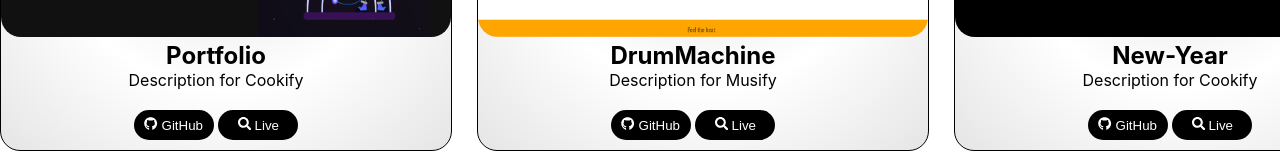
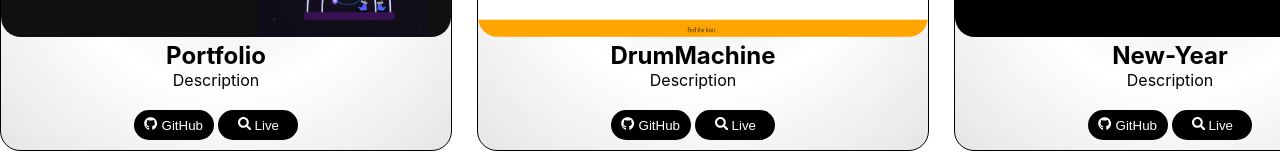
Before and after one commit to Gowtham-017/My_Project_Heap, a React (Create React App) app: page / in a window 1280 px wide. Shown: the part 373-533 px from the top of the page. Built offline with nearby package versions, Linux system fonts and the light colour scheme.

Commit message:
Update Project.js

```diff
--- a/src/components/pages/Project.js
+++ b/src/components/pages/Project.js
@@ -16,19 +16,19 @@ import newyear from '../assets/newyear.png';
 import pythonandexcel from '../assets/pythonandexcel.png';
 const Project = () => {
     const [projectsData] = useState([
-        { imgsrc: portfolio, title: "Portfolio", description: "Description for Cookify", github: "https://github.com/Gowtham-017/Portfolio/", live: "https://gowthamk29.netlify.app/", },
-        { imgsrc: drummachine, title: "DrumMachine", description: "Description for Musify" , github: "https://github.com/Gowtham-017/DrumMachine", live: "https://www.google.com/",},
-        { imgsrc: newyear, title: "New-Year", description: "Description for Cookify" , github: "https://github.com/Gowtham-017/New_Year_2024", live: "https://www.google.com/",},
-        { imgsrc: lightbulb, title: "Light-Bulb", description: "Description for Cookify" , github: "https://github.com/Gowtham-017/Light_Bulb", live: "https://lightbulb17.netlify.app/",},
-        { imgsrc: mycompany, title: "My-Company", description: "Description for Cookify", github: "https://github.com/Gowtham-017/mycompany", live: "https://www.google.com/", },
-        { imgsrc: alarmclock, title: "Alarm-Clock", description: "Description for Cookify" , github: "https://github.com/Gowtham-017/Alarm_Clock", live: "https://alarm-clock-model.netlify.app/",},
-        { imgsrc: quotegenerator, title: "Random-Quotes", description: "Description for Cookify", github: "https://github.com/Gowtham-017/Random-Quotes", live: "https://quotesgen-random.netlify.app/", },
-        { imgsrc: kidsapp, title: "Kids-ColorApp", description: "Description for Musify" , github: "https://github.com/Gowtham-017/Color_App_Kids", live: "https://kids-color.netlify.app/",},
-        { imgsrc: playlistmanager, title: "PlayList-Manager", description: "Description for Musify" , github: "https://github.com/Gowtham-017/PlayList_Manager", live: "https://www.google.com/",},
-        { imgsrc: fakeproduct, title: "FakeProduct-Detector", description: "Description for Cookify" , github: "https://github.com/Gowtham-017/FakeProduct_Manager", live: "https://www.google.com/",},
-        { imgsrc: calculator, title: "Calculator", description: "Description for Musify", github: "https://github.com/Gowtham-017/Simple-Calculator", live: "https://easycalci.netlify.app/", },
-        { imgsrc: internshipmanager, title: "Internship-Manager", description: "Description for Cookify" , github: "https://github.com/Gowtham-017/Internship_Manager", live: "https://www.google.com/",},
-        { imgsrc: pythonandexcel, title: "Python-Excel", description: "Description for Cookify" , github: "https://github.com/Gowtham-017/Python_and_Excel", live: "https://www.google.com/",},
+        { imgsrc: portfolio, title: "Portfolio", description: "Description", github: "https://github.com/Gowtham-017/Personal_Website", live: "https://gowtham-dev.netlify.app/", },
+        { imgsrc: drummachine, title: "DrumMachine", description: "Description" , github: "https://github.com/Gowtham-017/DrumMachine", live: "https://www.google.com/",},
+        { imgsrc: newyear, title: "New-Year", description: "Description" , github: "https://github.com/Gowtham-017/New_Year_2024", live: "https://www.google.com/",},
+        { imgsrc: lightbulb, title: "Light-Bulb", description: "Description" , github: "https://github.com/Gowtham-017/Light_Bulb", live: "https://lightbulb17.netlify.app/",},
+        { imgsrc: mycompany, title: "My-Company", description: "Description", github: "https://github.com/Gowtham-017/mycompany", live: "https://www.google.com/", },
+        { imgsrc: alarmclock, title: "Alarm-Clock", description: "Description" , github: "https://github.com/Gowtham-017/Alarm_Clock", live: "https://alarm-clock-model.netlify.app/",},
+        { imgsrc: quotegenerator, title: "Random-Quotes", description: "Description", github: "https://github.com/Gowtham-017/Random-Quotes", live: "https://quotesgen-random.netlify.app/", },
+        { imgsrc: kidsapp, title: "Kids-ColorApp", description: "Description" , github: "https://github.com/Gowtham-017/Color_App_Kids", live: "https://kids-color.netlify.app/",},
+        { imgsrc: playlistmanager, title: "PlayList-Manager", description: "Description" , github: "https://github.com/Gowtham-017/PlayList_Manager", live: "https://www.google.com/",},
+        { imgsrc: fakeproduct, title: "FakeProduct-Detector", description: "Description" , github: "https://github.com/Gowtham-017/FakeProduct_Manager", live: "https://www.google.com/",},
+        { imgsrc: calculator, title: "Calculator", description: "Description", github: "https://github.com/Gowtham-017/Simple-Calculator", live: "https://easycalci.netlify.app/", },
+        { imgsrc: internshipmanager, title: "Internship-Manager", description: "Description" , github: "https://github.com/Gowtham-017/Internship_Manager", live: "https://www.google.com/",},
+        { imgsrc: pythonandexcel, title: "Python-Excel", description: "Description" , github: "https://github.com/Gowtham-017/Python_and_Excel", live: "https://www.google.com/",},
     ]);
     return (
         <div className='body'>
```
